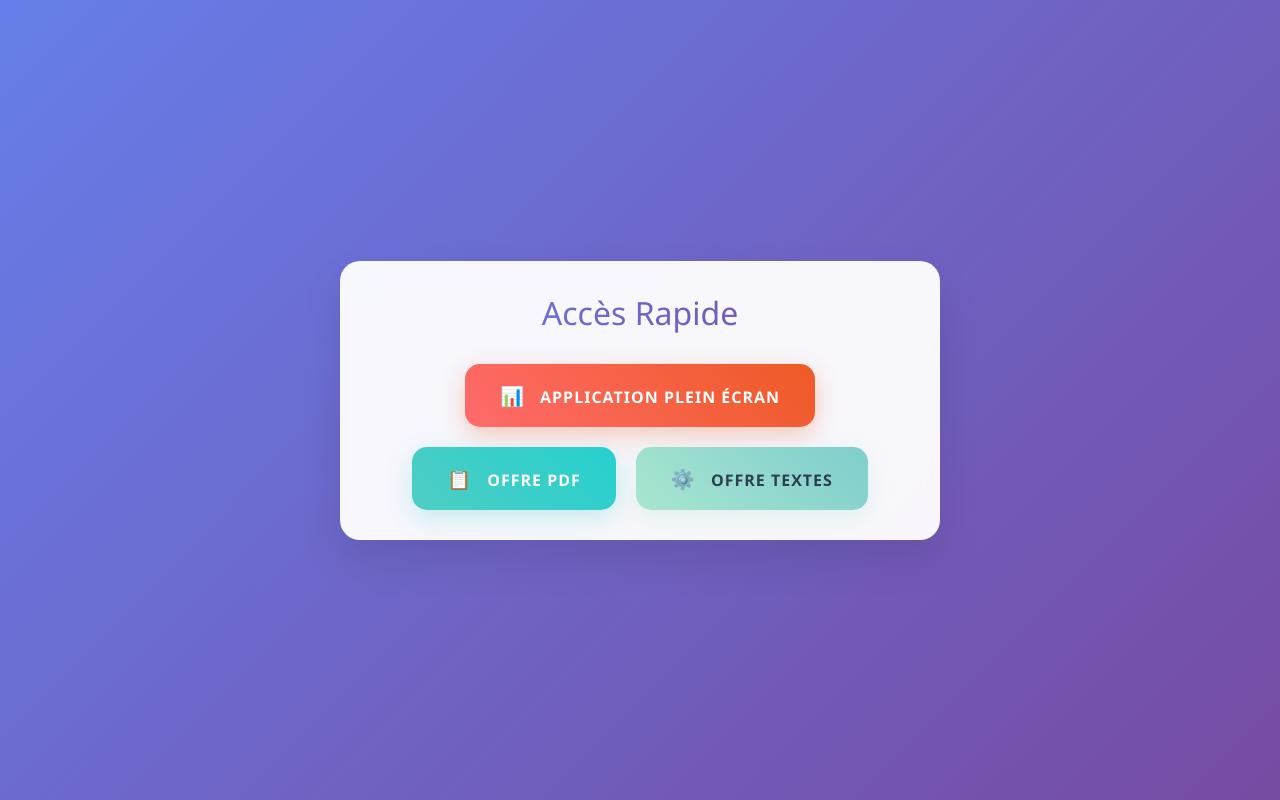
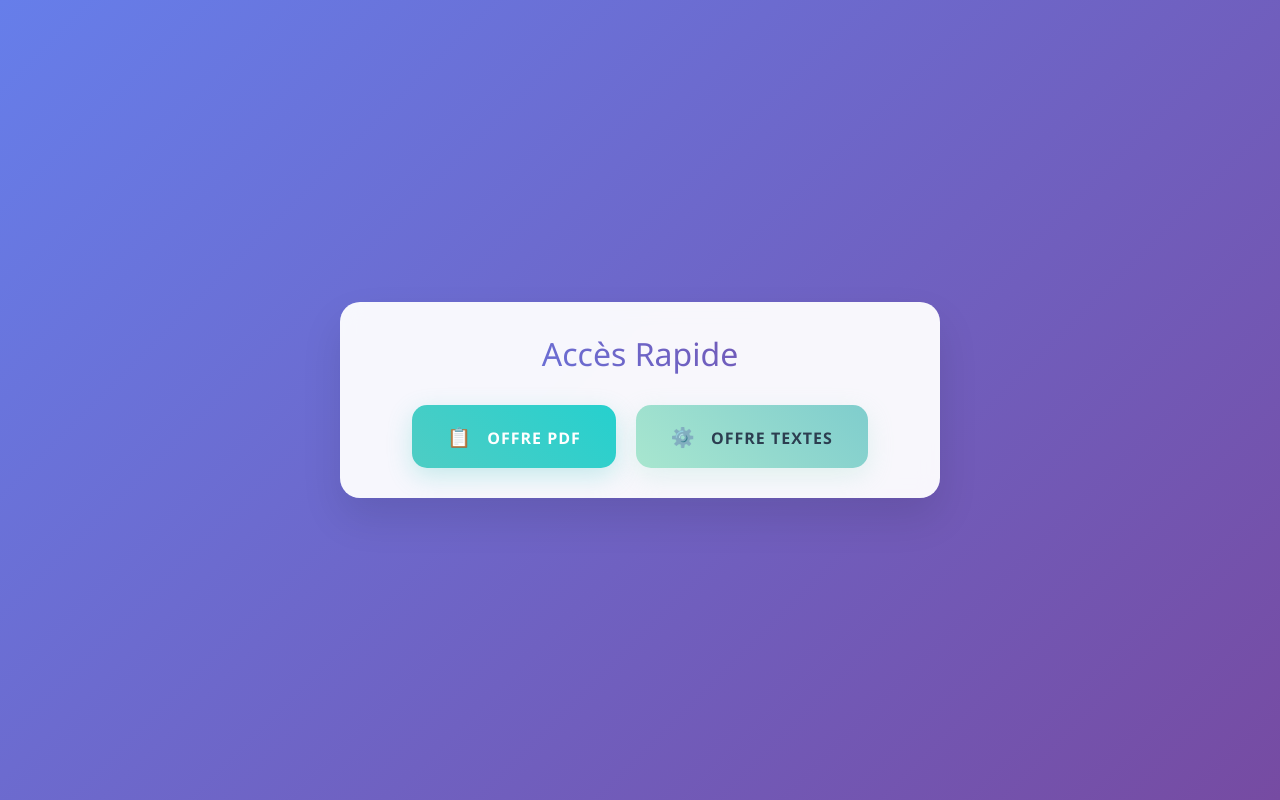
Before and after one commit to volvesgit/sharepoint-buttons-CRM-page, a plain HTML site: page index.html in a window 1280 px wide. Drawn offline with Linux system fonts and the light colour scheme.

Commit message:
Update index.html

```diff
--- a/index.html
+++ b/index.html
@@ -175,12 +175,7 @@
     <div class="container">
         <h2 class="title">Accès Rapide</h2>
         <div class="buttons-container">
-            <a href="https://apps.powerapps.com/play/e/3508231e-503b-e250-bd20-c1abb51a4d59/a/7efc8cec-2707-40cb-a651-4d593cea27b1?tenantId=9cb46805-4dbb-4250-b88f-b2ed3f8f5378&hint=f2eb9dca-0ed5-4919-b80d-3bce1322ae58&sourcetime=1751871693960"
-               class="button button-1"
-               target="_parent">
-                <span class="icon">📊</span>
-                Application plein écran
-            </a>
+
             <a href="https://jtekteu.sharepoint.com/sites/JEO_SALES_AM_IS_DPT/OffersPdfLibrary/Forms/AllItems.aspx"
                class="button button-2"
                target="_parent">
```
